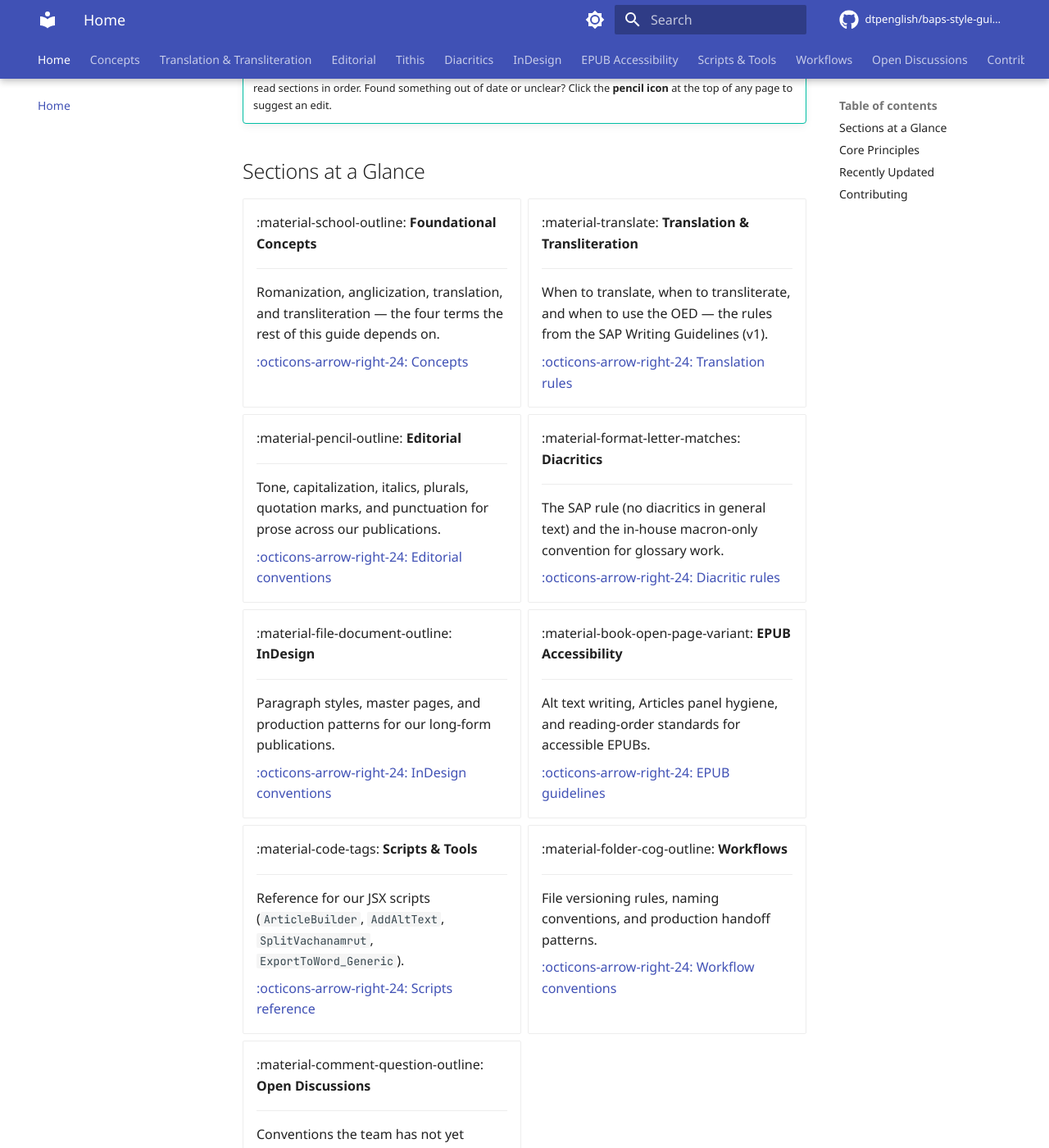
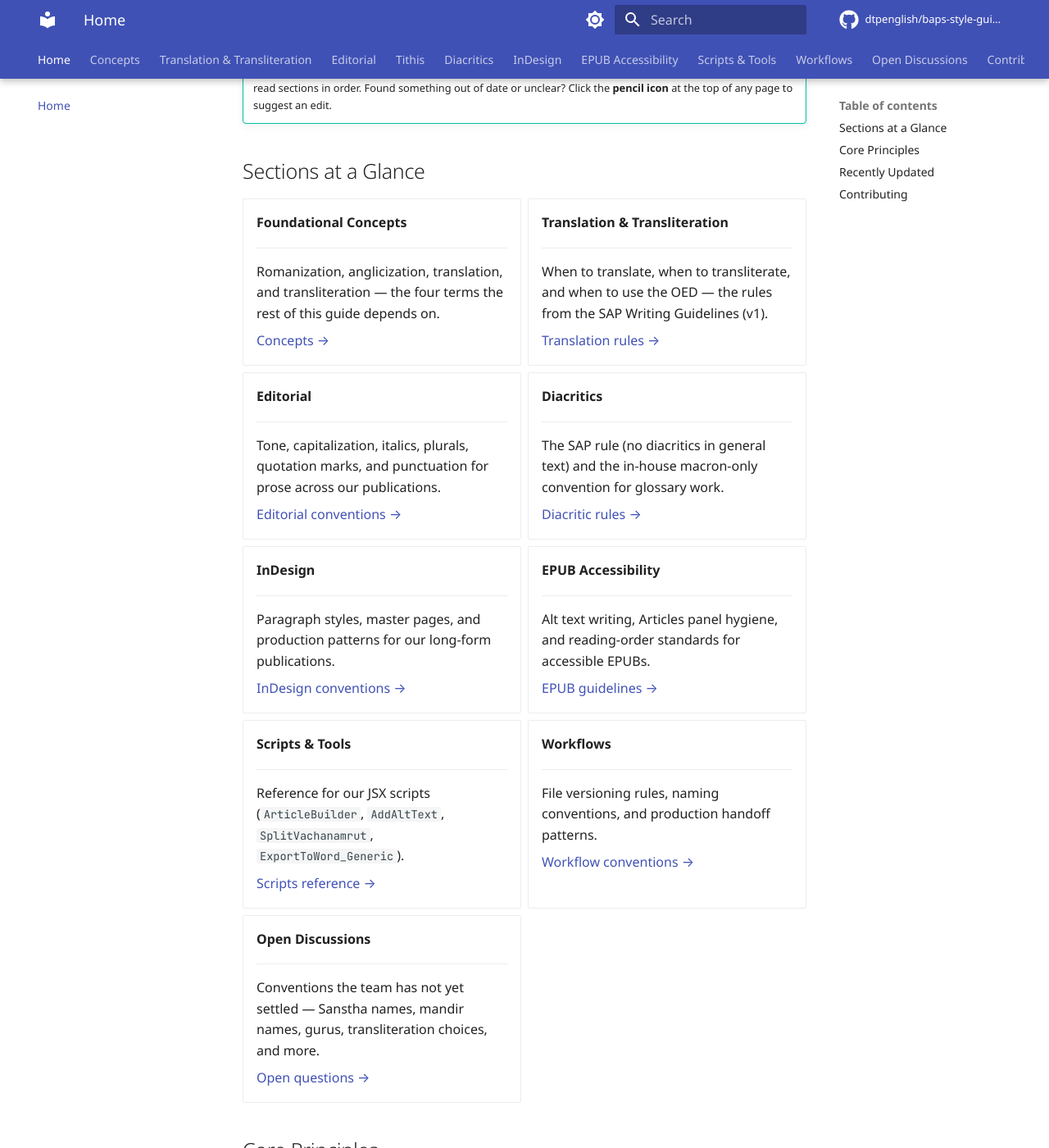
Before and after one commit to dtpenglish/baps-style-guide, an MkDocs documentation site: the page built from docs/index.md, in a window 1280 px wide and 1400 px high, scrolled down 298 px. Shown: the whole window at 82% size. Built offline with MkDocs 1.6.1 and Material for MkDocs 9.7.7, drawn with Linux system fonts in a browser that asks for light colours; comment, search, counter and statistics services are not loaded; the version menu is left out; some of the changed text lies outside the part shown.

Commit message:
Clean home cards: remove unrendered icon shortcodes

```diff
--- a/docs/index.md
+++ b/docs/index.md
@@ -7,77 +7,77 @@ Welcome to the in-house style guide for the BAPS Swaminarayan Aksharpith (SAP) p
 ## Sections at a Glance
 <div class="grid cards" markdown>
 
--   :material-school-outline: __Foundational Concepts__
+-   __Foundational Concepts__
 
     ---
 
     Romanization, anglicization, translation, and transliteration — the four terms the rest of this guide depends on.
 
-    [:octicons-arrow-right-24: Concepts](concepts/index.md)
+    [Concepts →](concepts/index.md)
 
--   :material-translate: __Translation & Transliteration__
+-   __Translation & Transliteration__
 
     ---
 
     When to translate, when to transliterate, and when to use the OED — the rules from the SAP Writing Guidelines (v1).
 
-    [:octicons-arrow-right-24: Translation rules](translation/index.md)
+    [Translation rules →](translation/index.md)
 
--   :material-pencil-outline: __Editorial__
+-   __Editorial__
 
     ---
 
     Tone, capitalization, italics, plurals, quotation marks, and punctuation for prose across our publications.
 
-    [:octicons-arrow-right-24: Editorial conventions](editorial/index.md)
+    [Editorial conventions →](editorial/index.md)
 
--   :material-format-letter-matches: __Diacritics__
+-   __Diacritics__
 
     ---
 
     The SAP rule (no diacritics in general text) and the in-house macron-only convention for glossary work.
 
-    [:octicons-arrow-right-24: Diacritic rules](diacritics/index.md)
+    [Diacritic rules →](diacritics/index.md)
 
--   :material-file-document-outline: __InDesign__
+-   __InDesign__
 
     ---
 
     Paragraph styles, master pages, and production patterns for our long-form publications.
 
-    [:octicons-arrow-right-24: InDesign conventions](indesign/index.md)
+    [InDesign conventions →](indesign/index.md)
 
--   :material-book-open-page-variant: __EPUB Accessibility__
+-   __EPUB Accessibility__
 
     ---
 
     Alt text writing, Articles panel hygiene, and reading-order standards for accessible EPUBs.
 
-    [:octicons-arrow-right-24: EPUB guidelines](epub/index.md)
+    [EPUB guidelines →](epub/index.md)
 
--   :material-code-tags: __Scripts & Tools__
+-   __Scripts & Tools__
 
     ---
 
     Reference for our JSX scripts (`ArticleBuilder`, `AddAltText`, `SplitVachanamrut`, `ExportToWord_Generic`).
 
-    [:octicons-arrow-right-24: Scripts reference](scripts/index.md)
+    [Scripts reference →](scripts/index.md)
 
--   :material-folder-cog-outline: __Workflows__
+-   __Workflows__
 
     ---
 
     File versioning rules, naming conventions, and production handoff patterns.
 
-    [:octicons-arrow-right-24: Workflow conventions](workflows/index.md)
+    [Workflow conventions →](workflows/index.md)
 
--   :material-comment-question-outline: __Open Discussions__
+-   __Open Discussions__
 
     ---
 
     Conventions the team has not yet settled — Sanstha names, mandir names, gurus, transliteration choices, and more.
 
-    [:octicons-arrow-right-24: Open questions](discussions/index.md)
+    [Open questions →](discussions/index.md)
 
 </div>
 
```
